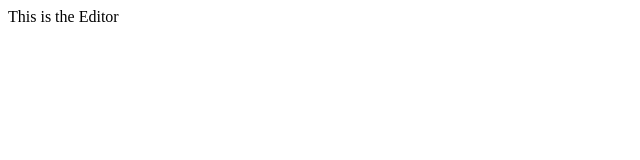
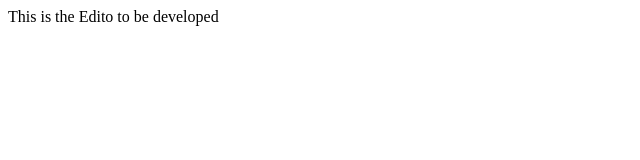
Before and after one commit to dineshigdd/freeCodeCampProjects, a React (Create React App) app in the folder ReactMarkdownPreviewer/: page / in a window 1280 px wide. Shown: the top 160 px of the page, without its empty margins (0-640 px from the left). Built offline with nearby package versions, Linux system fonts and the light colour scheme.

Commit message:
test commit

```diff
--- a/ReactMarkdownPreviewer/src/components/Editor.js
+++ b/ReactMarkdownPreviewer/src/components/Editor.js
@@ -4,7 +4,7 @@ import ReactDOM from 'react-dom';
 class Editor extends React.Component{
    render(){
      return(
-       <div>This is the Editor</div>
+       <div>This is the Edito to be developed</div>
      )
    }
 }
```
